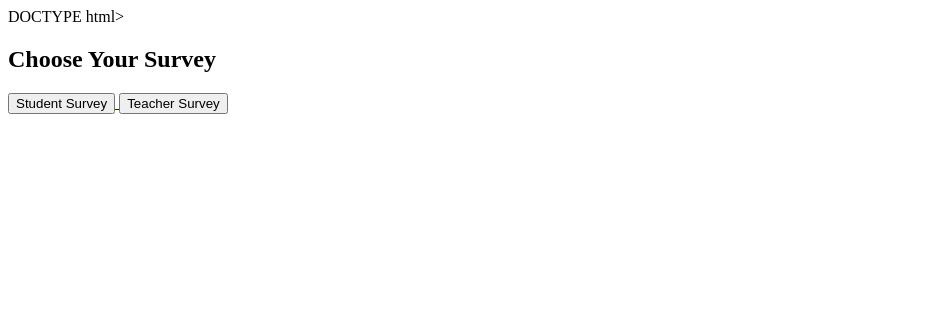
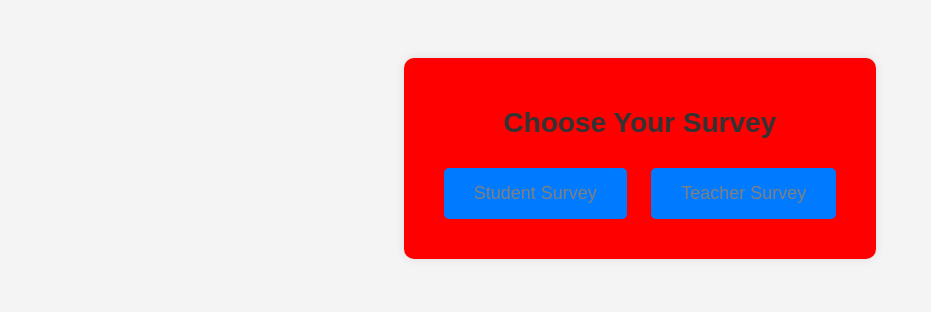
Before and after one commit to basurt1/GHS-Survey-, a plain HTML site: page index.html in a window 1280 px wide. Shown: the whole page, without its empty margins (0-931 px from the left). Drawn offline with Linux system fonts and the light colour scheme.

Commit message:
Update index.html

```diff
--- a/index.html
+++ b/index.html
@@ -1,15 +1,49 @@
-DOCTYPE html>
+<!DOCTYPE html>
 <html>
 <head>
     <title>Survey Selection</title>
+    <style>
+        body {
+            font-family: Arial, sans-serif;
+            text-align: center;
+            background-color: #f4f4f4;
+            padding: 50px;
+        }
+        h1 {
+            font-size: 28px;
+            color: #333;
+        }
+        .container {
+            background: red;
+            padding: 30px;
+            border-radius: 10px;
+            box-shadow: 0 0 10px rgba(0, 0, 0, 0.1);
+            display: inline-block;
+        }
+        .button {
+            display: inline-block;
+            padding: 15px 30px;
+            font-size: 18px;
+            color: grey;
+            background-color: #007bff;
+            border: none;
+            border-radius: 5px;
+            margin: 10px;
+            text-decoration: none;
+            transition: 0.3s;
+        }
+        .button:hover {
+            background-color: #0056b3;
+        }
+    </style>
 </head>
 <body>
-    <h2>Choose Your Survey</h2>
-    <a href="https://docs.google.com/forms/d/1GX0zZtK0jjFL0b5Xbb4PYRRJZ3gJahnPphj13cUM70/edit">
-        <button>Student Survey</button>
-    </a>
-    <a href="https://docs.google.com/forms/d/1ZWZ5wQ1Wjvi6r1FUemn7PQ2DwJTVsc2V7HoDcEbg7-o/edit">
-        <button>Teacher Survey</button>
-    </a>
+
+    <div class="container">
+        <h1>Choose Your Survey</h1>
+        <a href="https://docs.google.com/forms/d/1GX0zZtK0jjFL0b5Xbb4PYRRJZ3gJahnPphj13cUM70/edit" class="button">Student Survey</a>
+        <a href="https://docs.google.com/forms/YOUR-TEACHER-FORM-LINK" class="button">Teacher Survey</a>
+    </div>
+
 </body>
 </html>
```
